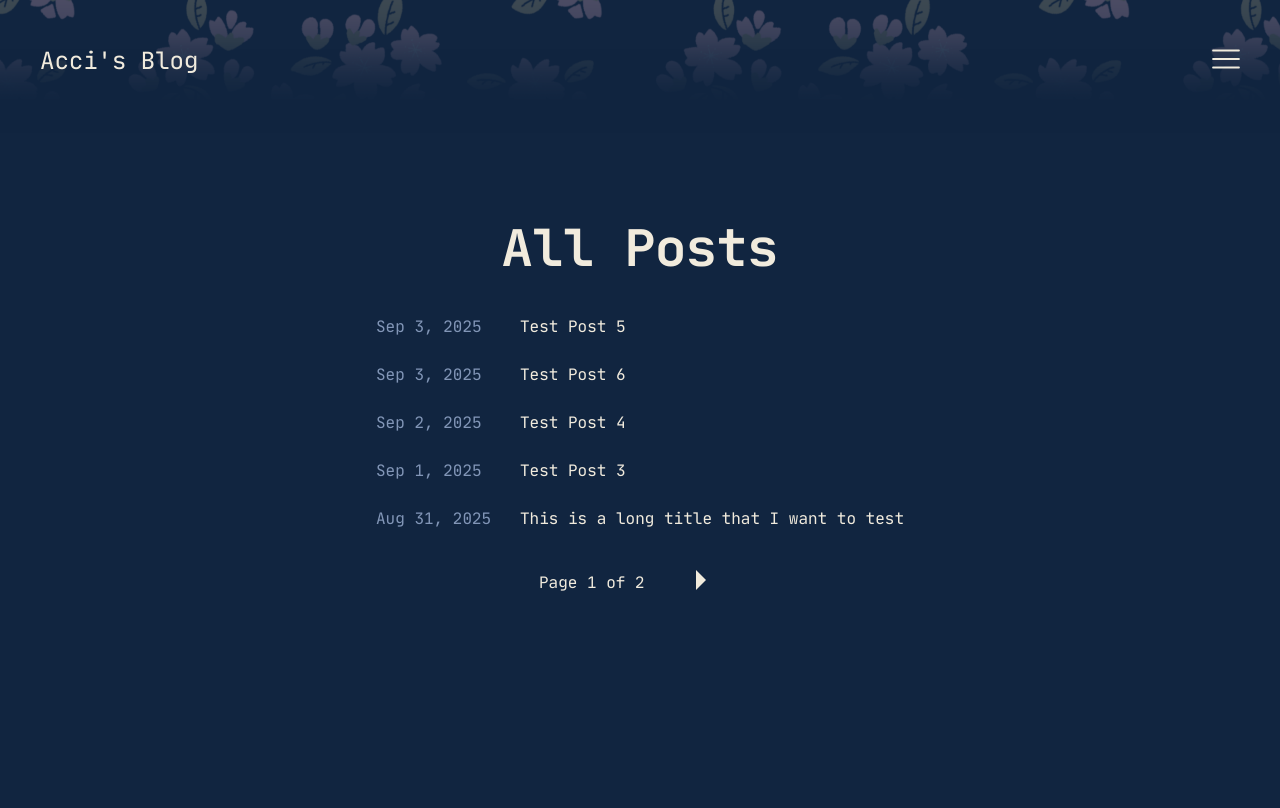
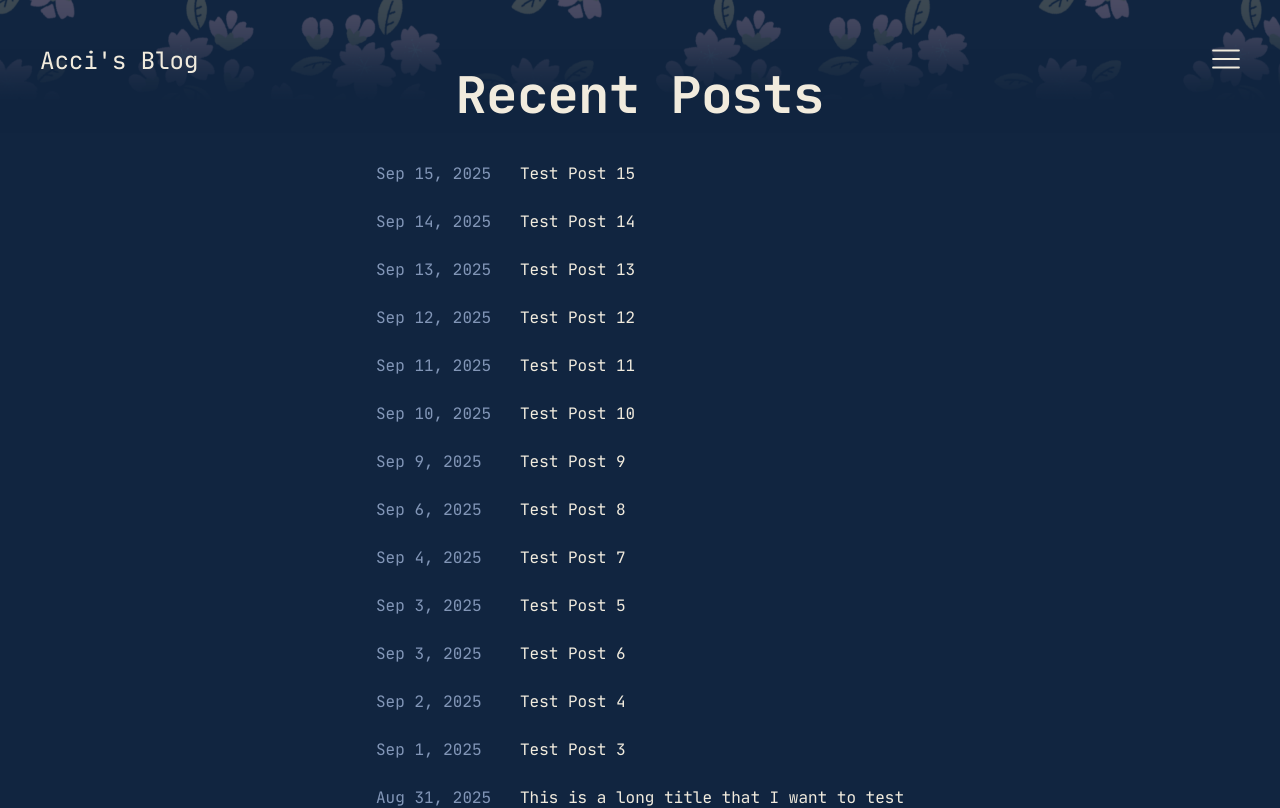
Before and after one commit to queenaccila/acci-blog, a React (Vite) app: page /posts in a window 1280 px wide. Shown: the top 808 px of the page. Built offline with nearby package versions, Linux system fonts and the light colour scheme.

Commit message:
Added test filler posts

```diff
--- /dev/null
+++ b/src/content/posts/2025/09/TestFile10.mdx
@@ -0,0 +1,7 @@
+---
+title: "Test Post 10"
+date: "2025-09-11T00:00:00"
+tags: ["devlog", "misc"]
+draft: false
+slug: "test-post-10"
+---
--- /dev/null
+++ b/src/content/posts/2025/09/TestFile11.mdx
@@ -0,0 +1,7 @@
+---
+title: "Test Post 11"
+date: "2025-09-12T00:00:00"
+tags: ["devlog", "misc"]
+draft: false
+slug: "test-post-11"
+---
--- /dev/null
+++ b/src/content/posts/2025/09/TestFile12.mdx
@@ -0,0 +1,7 @@
+---
+title: "Test Post 12"
+date: "2025-09-13T00:00:00"
+tags: ["devlog", "misc"]
+draft: false
+slug: "test-post-12"
+---
--- /dev/null
+++ b/src/content/posts/2025/09/TestFile13.mdx
@@ -0,0 +1,7 @@
+---
+title: "Test Post 13"
+date: "2025-09-14T00:00:00"
+tags: ["devlog", "misc"]
+draft: false
+slug: "test-post-13"
+---
--- /dev/null
+++ b/src/content/posts/2025/09/TestFile14.mdx
@@ -0,0 +1,7 @@
+---
+title: "Test Post 14"
+date: "2025-09-15T00:00:00"
+tags: ["devlog", "misc"]
+draft: false
+slug: "test-post-14"
+---
--- /dev/null
+++ b/src/content/posts/2025/09/TestFile15.mdx
@@ -0,0 +1,7 @@
+---
+title: "Test Post 15"
+date: "2025-09-16T00:00:00"
+tags: ["devlog", "misc"]
+draft: false
+slug: "test-post-15"
+---
--- /dev/null
+++ b/src/content/posts/2025/09/TestFile7.mdx
@@ -0,0 +1,7 @@
+---
+title: "Test Post 7"
+date: "2025-09-05T00:00:00"
+tags: ["devlog", "misc"]
+draft: false
+slug: "test-post-7"
+---
--- /dev/null
+++ b/src/content/posts/2025/09/TestFile8.mdx
@@ -0,0 +1,7 @@
+---
+title: "Test Post 8"
+date: "2025-09-07T00:00:00"
+tags: ["devlog", "misc"]
+draft: false
+slug: "test-post-8"
+---
--- /dev/null
+++ b/src/content/posts/2025/09/TestFile9.mdx
@@ -0,0 +1,7 @@
+---
+title: "Test Post 9"
+date: "2025-09-10T00:00:00"
+tags: ["devlog", "misc"]
+draft: false
+slug: "test-post-9"
+---
--- a/src/pages/Posts.jsx
+++ b/src/pages/Posts.jsx
@@ -12,13 +12,14 @@ function RecentPosts() {
 
   // Get posts
   const recentPosts = getRecentPosts(posts);
-  const pages = paginatePosts(recentPosts, 5);
+  const pages = paginatePosts(recentPosts, 15);
 
   const currentPagePosts = pages[page - 1] || [];
 
   return (
     <div className="post-div">
-      <h1>All Posts</h1>
+      <h1>Recent Posts</h1>
+
       <ul className="post-list">
         {currentPagePosts.map(post => (
           <li key={post.frontmatter.slug} className="single-link">
```
